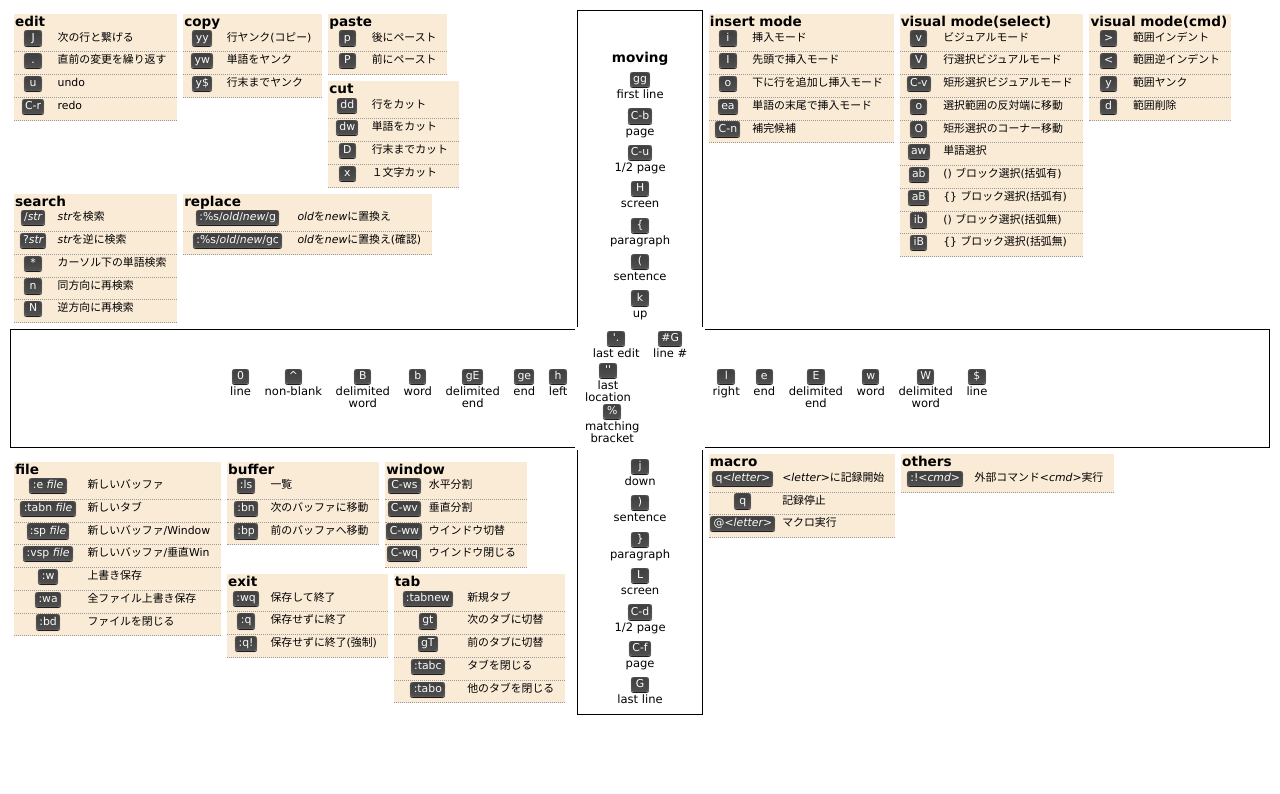
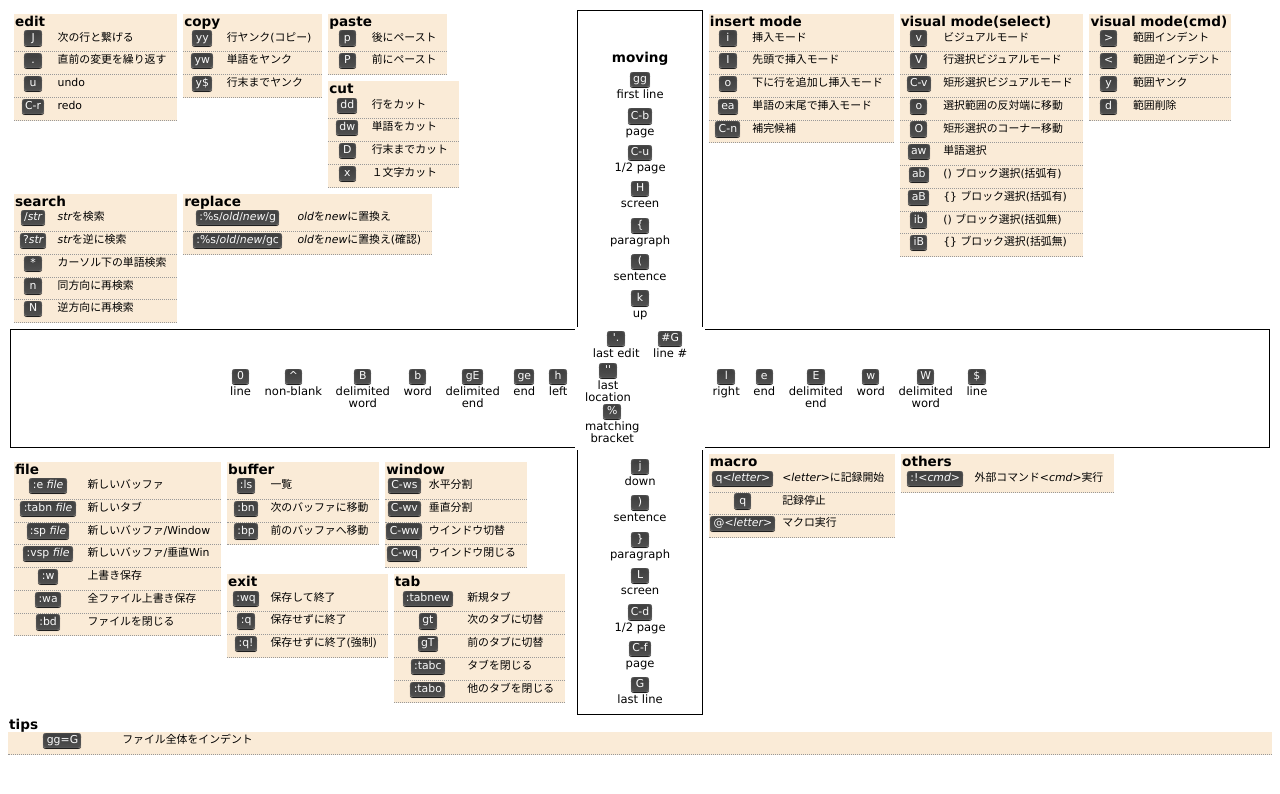
Before and after one commit to cozy-code/vim-sheet, a website: page vimcheat.html in a window 1280 px wide. Drawn offline with Linux system fonts and the light colour scheme.

Commit message:
add tips section

```diff
--- a/vimcheat.html
+++ b/vimcheat.html
@@ -68,6 +68,12 @@
             vertical-align: top;
         }
         #rightBottom{
+            vertical-align: top;
+        }
+        #tips div{
+            width:100%;
+            display: block;
+            margin: 0 auto;
             vertical-align: top;
         }
 
@@ -384,5 +390,16 @@
             </td>
         </tr>
     </table>
+    <div id="tips">
+        <h3>tips</h3>
+        <div class="keylist wide_key">
+            <dl>
+                <dt><kbd>gg=G</kbd></dt>
+                <dd>
+                ファイル全体をインデント
+                </dd>
+            </dl>
+        </div>
+    </div>
 </body>
 </html>
```
